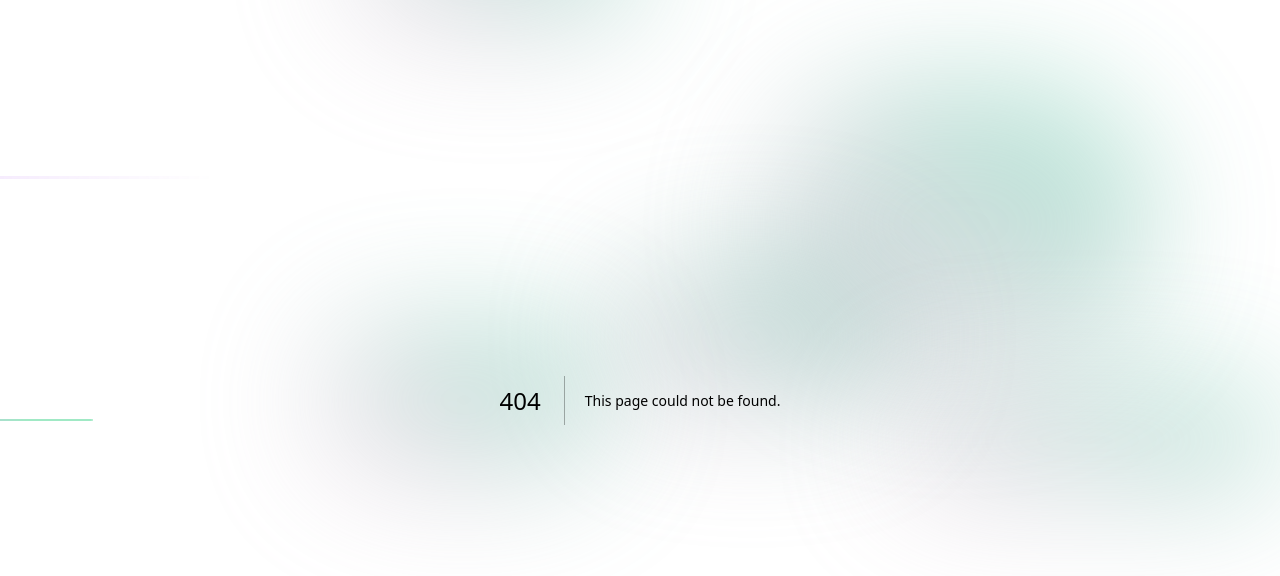
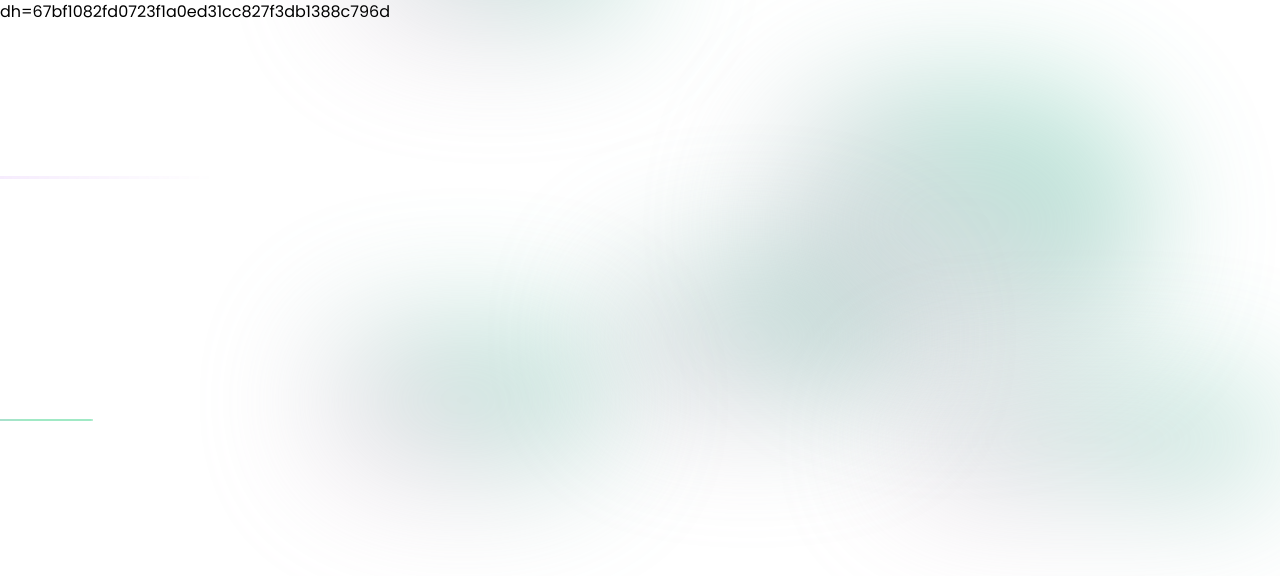
Before and after one commit to danangstdi/danangsetiadi, a Next.js app: page /well-know/discord in a window 1280 px wide. Before the commit this address had no page. Shown: the top 576 px of the page. Built offline with nearby package versions, Linux system fonts and the light colour scheme.

Commit message:
fix: git connection domain verify

```diff
--- /dev/null
+++ b/src/app/well-know/discord/page.jsx
@@ -0,0 +1,7 @@
+import React from 'react'
+
+export default function page() {
+  return (
+    <div>dh=67bf1082fd0723f1a0ed31cc827f3db1388c796d</div>
+  )
+}
```
Also changed, not shown: public/discord-verification.txt (added), src/app/.well-know/discord/page.jsx (added), 1 other file (tests, documents, lock files or other folders).
